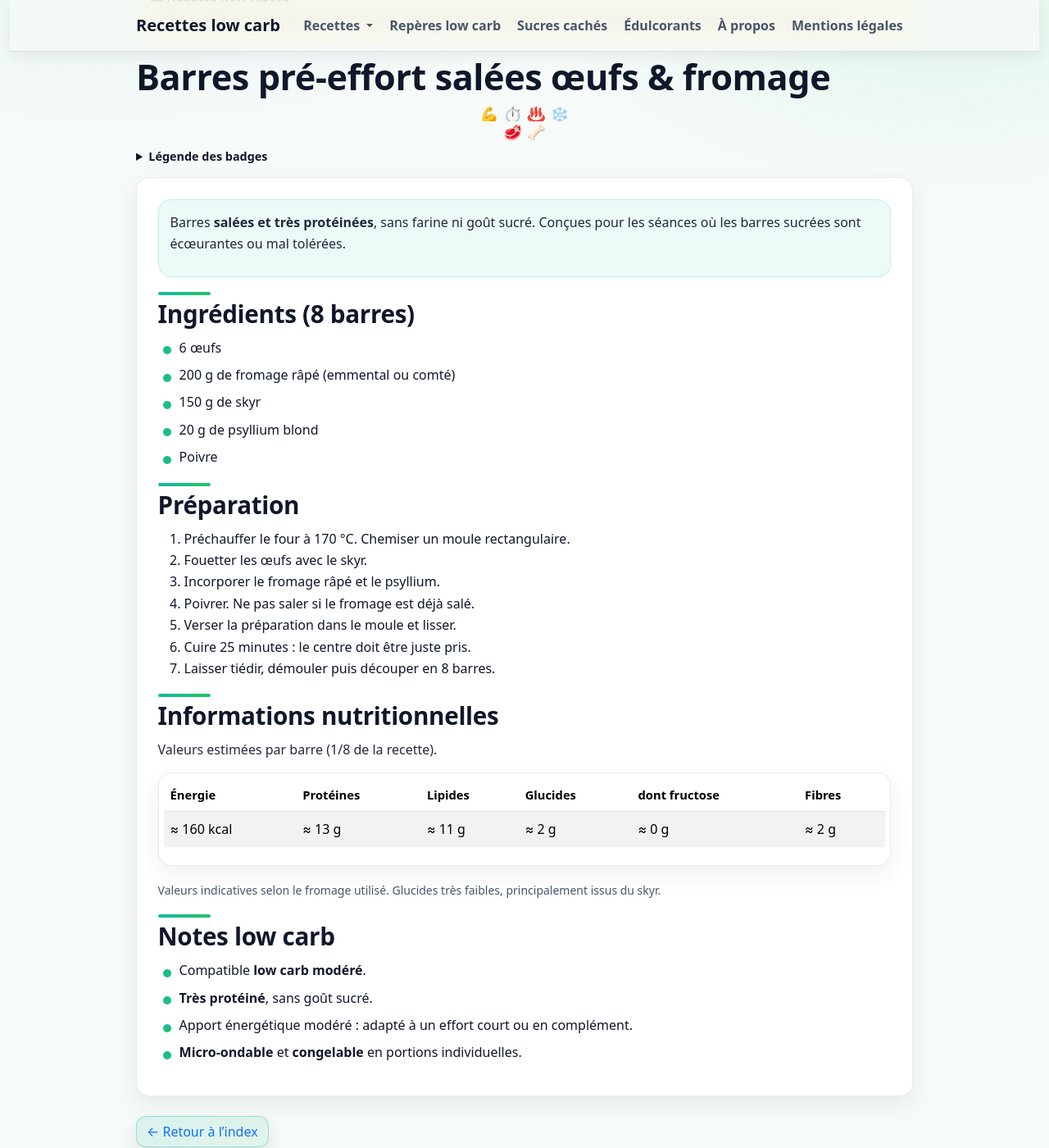
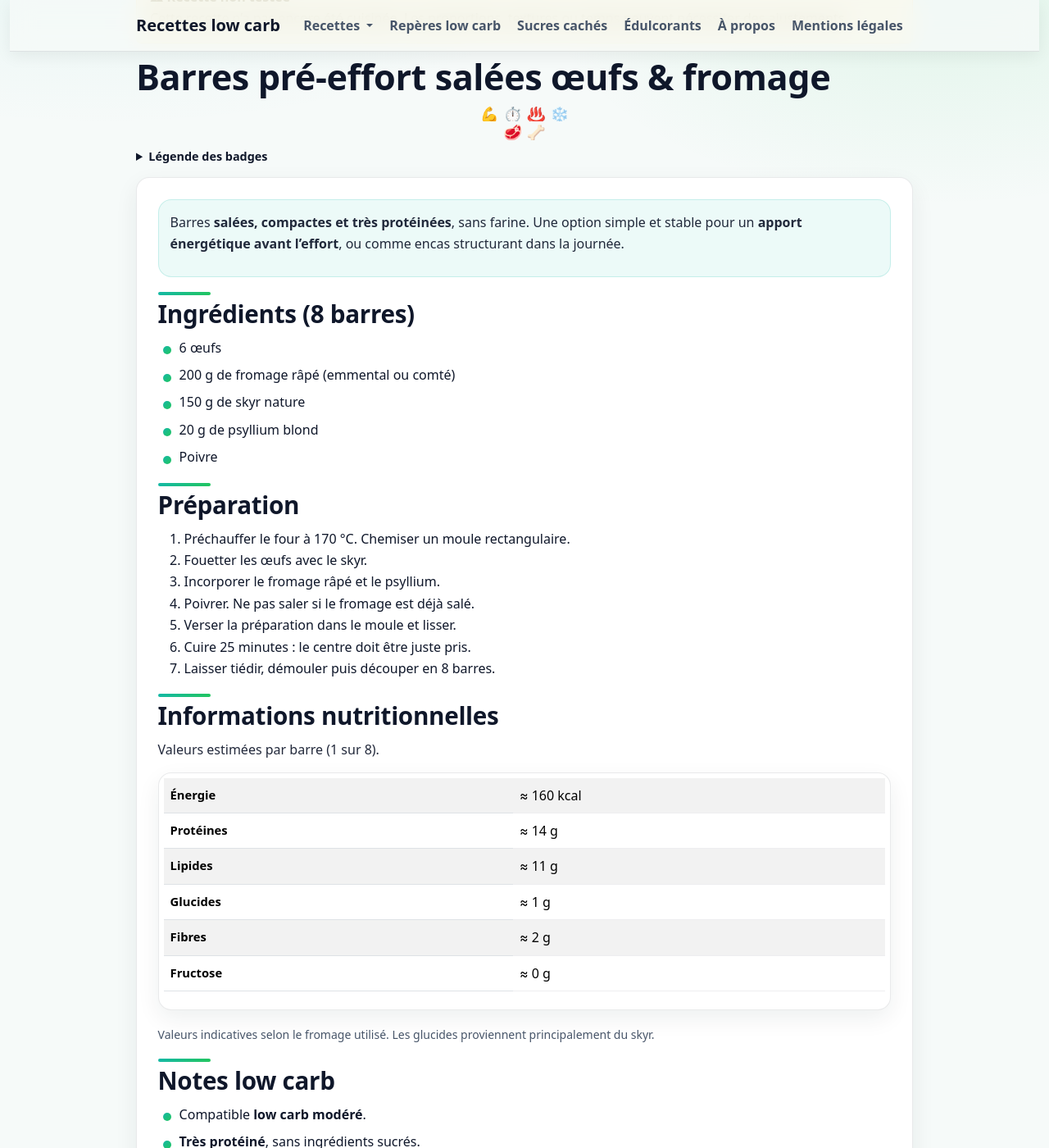
Before and after one commit to laurie-boissay/laurie-boissay.github.io, a Jekyll site: the page built from recettes/barres-pre-effort-salees-oeufs-et-fromage.html, in a window 1280 px wide and 1400 px high, scrolled down 206 px. Shown: the whole window at 82% size. Built offline with Jekyll 4.4.1, drawn with Linux system fonts in a browser that asks for light colours; some of the changed text lies outside the part shown.

Commit message:
ba1 barre prot  ajoutée et 1 mise à jour

```diff
--- a/recettes/barres-pre-effort-salees-oeufs-et-fromage.html
+++ b/recettes/barres-pre-effort-salees-oeufs-et-fromage.html
@@ -3,7 +3,7 @@ layout: recipe
 title: "Barres pré-effort salées œufs & fromage"
 description: "Barres pré-effort salées low carb modéré à base d’œufs, fromage et skyr. Très protéinées, sans farine, pratiques avant l’effort."
 recipe_title: "Barres pré-effort salées œufs & fromage"
-recipe_subtitle: "Alternative salée avant l’effort quand le sucré ne passe pas"
+recipe_subtitle: "Barres protéinées salées, simples et rassasiantes"
 recipe_group: "Barres nutritionnelles"
 recipe_sort: "barres-pre-effort-salees-oeufs-fromage"
 recipe_tested: false
@@ -29,15 +29,34 @@ extra_head: |
     "prepTime": "PT10M",
     "cookTime": "PT25M",
     "totalTime": "PT35M",
-    "recipeCategory": "Barres nutritionnelles"
+    "recipeCategory": "Barres nutritionnelles",
+    "keywords": "low carb, barres nutritionnelles, pre-effort, sale, oeufs, fromage, skyr",
+    "author": { "@type": "Person", "name": "Laurie" },
+    "recipeIngredient": [
+      "6 œufs",
+      "200 g de fromage râpé (emmental ou comté)",
+      "150 g de skyr nature",
+      "20 g de psyllium blond",
+      "Poivre"
+    ],
+    "recipeInstructions": [
+      { "@type": "HowToStep", "text": "Préchauffer le four à 170 °C. Chemiser un moule rectangulaire." },
+      { "@type": "HowToStep", "text": "Fouetter les œufs avec le skyr." },
+      { "@type": "HowToStep", "text": "Incorporer le fromage râpé et le psyllium." },
+      { "@type": "HowToStep", "text": "Poivrer. Ne pas saler si le fromage est déjà salé." },
+      { "@type": "HowToStep", "text": "Verser la préparation dans le moule et lisser." },
+      { "@type": "HowToStep", "text": "Cuire 25 minutes : le centre doit être juste pris." },
+      { "@type": "HowToStep", "text": "Laisser tiédir, démouler puis découper en 8 barres." }
+    ]
   }
   </script>
 ---
 
 <div class="recipe-lead">
   <p>
-    Barres <strong>salées et très protéinées</strong>, sans farine ni goût sucré.
-    Conçues pour les séances où les barres sucrées sont écœurantes ou mal tolérées.
+    Barres <strong>salées, compactes et très protéinées</strong>, sans farine.
+    Une option simple et stable pour un <strong>apport énergétique avant l’effort</strong>,
+    ou comme encas structurant dans la journée.
   </p>
 </div>
 
@@ -45,7 +64,7 @@ extra_head: |
 <ul>
   <li>6 œufs</li>
   <li>200 g de fromage râpé (emmental ou comté)</li>
-  <li>150 g de skyr</li>
+  <li>150 g de skyr nature</li>
   <li>20 g de psyllium blond</li>
   <li>Poivre</li>
 </ul>
@@ -62,41 +81,45 @@ extra_head: |
 </ol>
 
 <h2>Informations nutritionnelles</h2>
-<p>Valeurs estimées par barre (1/8 de la recette).</p>
-
+<p>Valeurs estimées par barre (1 sur 8).</p>
 <div class="table-responsive">
   <table class="table table-striped">
-    <thead>
-      <tr>
-        <th>Énergie</th>
-        <th>Protéines</th>
-        <th>Lipides</th>
-        <th>Glucides</th>
-        <th>dont fructose</th>
-        <th>Fibres</th>
-      </tr>
-    </thead>
     <tbody>
       <tr>
+        <th scope="row">Énergie</th>
         <td>≈ 160 kcal</td>
-        <td>≈ 13 g</td>
+      </tr>
+      <tr>
+        <th scope="row">Protéines</th>
+        <td>≈ 14 g</td>
+      </tr>
+      <tr>
+        <th scope="row">Lipides</th>
         <td>≈ 11 g</td>
+      </tr>
+      <tr>
+        <th scope="row">Glucides</th>
+        <td>≈ 1 g</td>
+      </tr>
+      <tr>
+        <th scope="row">Fibres</th>
         <td>≈ 2 g</td>
+      </tr>
+      <tr>
+        <th scope="row">Fructose</th>
         <td>≈ 0 g</td>
-        <td>≈ 2 g</td>
       </tr>
     </tbody>
   </table>
 </div>
-
 <p class="small text-muted">
-  Valeurs indicatives selon le fromage utilisé. Glucides très faibles, principalement issus du skyr.
+  Valeurs indicatives selon le fromage utilisé. Les glucides proviennent principalement du skyr.
 </p>
 
 <h2>Notes low carb</h2>
 <ul>
   <li>Compatible <strong>low carb modéré</strong>.</li>
-  <li><strong>Très protéiné</strong>, sans goût sucré.</li>
+  <li><strong>Très protéiné</strong>, sans ingrédients sucrés.</li>
   <li>Apport énergétique modéré&nbsp;: adapté à un effort court ou en complément.</li>
   <li><strong>Micro-ondable</strong> et <strong>congelable</strong> en portions individuelles.</li>
 </ul>
```
Also changed, not shown: recettes/barres-proteinees-cacao-cacahuete.html (added, +124 -0 lines).
